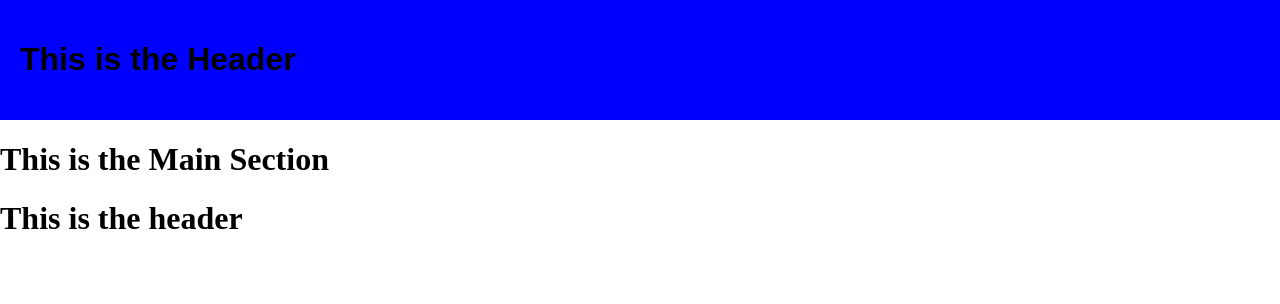
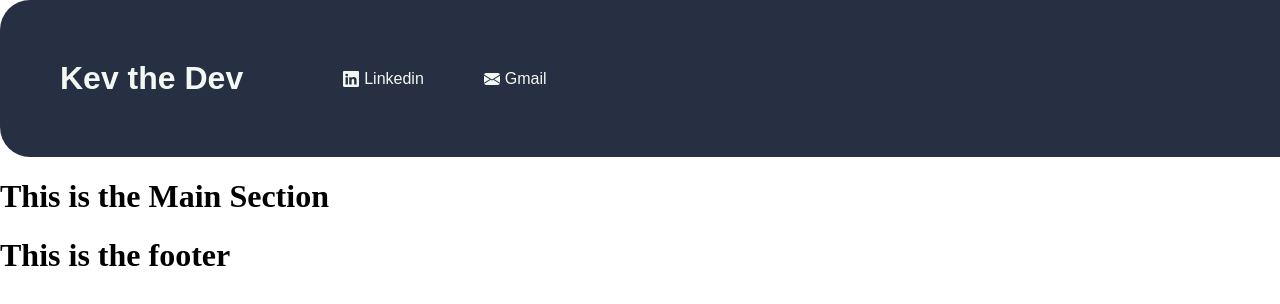
Before and after one commit to HelloDisRico/HelloDisRico.github.io, a plain HTML site: page index.html in a window 1280 px wide. Drawn offline with Linux system fonts and the light colour scheme.

Commit message:
Pick Color Palette and Added Header

```diff
--- a/index.html
+++ b/index.html
@@ -6,22 +6,39 @@
     <meta name="viewport" content="width=device-width, initial-scale=1.0">
     <title>Kev the Dev</title>
     <link rel="stylesheet" href="styles.css">
+
 </head>
 
 <body>
     <!--Header-->
-    <header class="header">
-        <h1>This is the Header</h1>
+    <header class="header flex gapCustom items-center">
+        <h1 class="headerTitle"><strong>Kev the Dev</strong></h1>
+        <div class="icon flex items-center gap4">
+            <svg xmlns="http://www.w3.org/2000/svg" width="16" height="16" fill="currentColor" class="bi bi-linkedin"
+                viewBox="0 0 16 16">
+                <path
+                    d="M0 1.146C0 .513.526 0 1.175 0h13.65C15.474 0 16 .513 16 1.146v13.708c0 .633-.526 1.146-1.175 1.146H1.175C.526 16 0 15.487 0 14.854zm4.943 12.248V6.169H2.542v7.225zm-1.2-8.212c.837 0 1.358-.554 1.358-1.248-.015-.709-.52-1.248-1.342-1.248S2.4 3.226 2.4 3.934c0 .694.521 1.248 1.327 1.248zm4.908 8.212V9.359c0-.216.016-.432.08-.586.173-.431.568-.878 1.232-.878.869 0 1.216.662 1.216 1.634v3.865h2.401V9.25c0-2.22-1.184-3.252-2.764-3.252-1.274 0-1.845.7-2.165 1.193v.025h-.016l.016-.025V6.169h-2.4c.03.678 0 7.225 0 7.225z" />
+            </svg>
+            <p>Linkedin</p>
+        </div>
+        <div class="icon flex items-center gap4">
+            <svg xmlns="http://www.w3.org/2000/svg" width="16" height="16" fill="currentColor"
+                class="bi bi-envelope-fill" viewBox="0 0 16 16">
+                <path
+                    d="M.05 3.555A2 2 0 0 1 2 2h12a2 2 0 0 1 1.95 1.555L8 8.414zM0 4.697v7.104l5.803-3.558zM6.761 8.83l-6.57 4.027A2 2 0 0 0 2 14h12a2 2 0 0 0 1.808-1.144l-6.57-4.027L8 9.586zm3.436-.586L16 11.801V4.697z" />
+            </svg>
+            <p>Gmail</p>
+        </div>
     </header>
     <!--Main Body Section-->
-    <main>
+    <main class="main">
         <h1>This is the Main Section</h1>
 
     </main>
 
     <!--Footer-->
-    <footer>
-        <h1> This is the header</h1>
+    <footer class="footer">
+        <h1> This is the footer</h1>
     </footer>
 
 </body>
--- a/styles.css
+++ b/styles.css
@@ -3,11 +3,29 @@ body {
     padding: auto;
 }
 
+/*
+Color Palette
+#273043 Prussian blue
+#9197AE Cool Gray
+#F3F8F2 Mint Cream
+#F02D3A Imperial Red
+#DD0426 Rojo
+*/
 /* Start of Header*/
 .header {
-    background-color: blue;
+    background-color: #273043;
     font-family: Arial, Helvetica, sans-serif;
     padding: 20px;
+    color: #F3F8F2;
+    border-top-left-radius: 30px;
+    border-bottom-left-radius: 30px;
+
+}
+
+.headerTitle {
+    padding: 20px;
+    border-radius: 20px;
+    margin: 20px;
 }
 
 /* General Stuff */
@@ -36,7 +54,7 @@ body {
 }
 
 .gapCustom {
-    gap: 65px;
+    gap: 60px;
 }
 
 .gapCustom1 {
@@ -63,3 +81,16 @@ body {
 .columns {
     flex-direction: column
 }
+
+/* Font Sizes*/
+.small {
+    font-size: small;
+}
+
+.medium {
+    font-size: medium;
+}
+
+.large {
+    font-size: large;
+}
```
